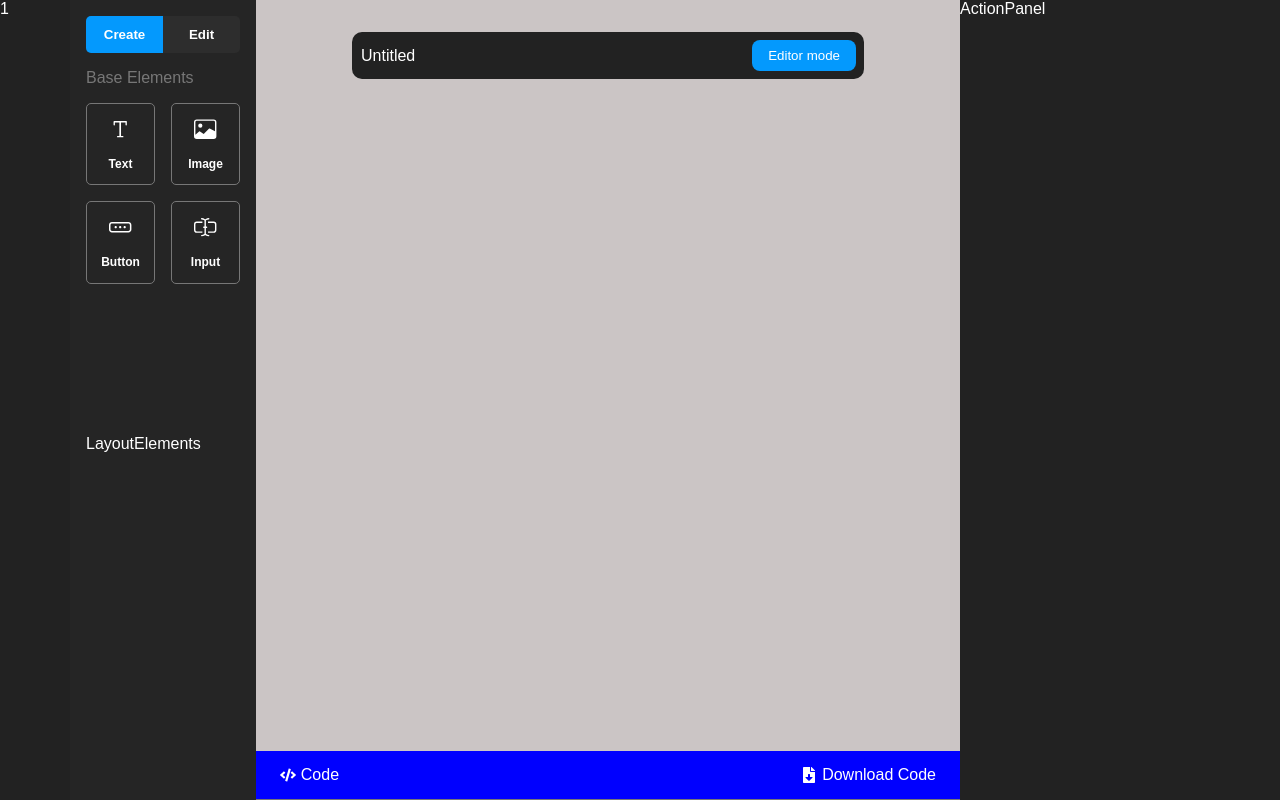
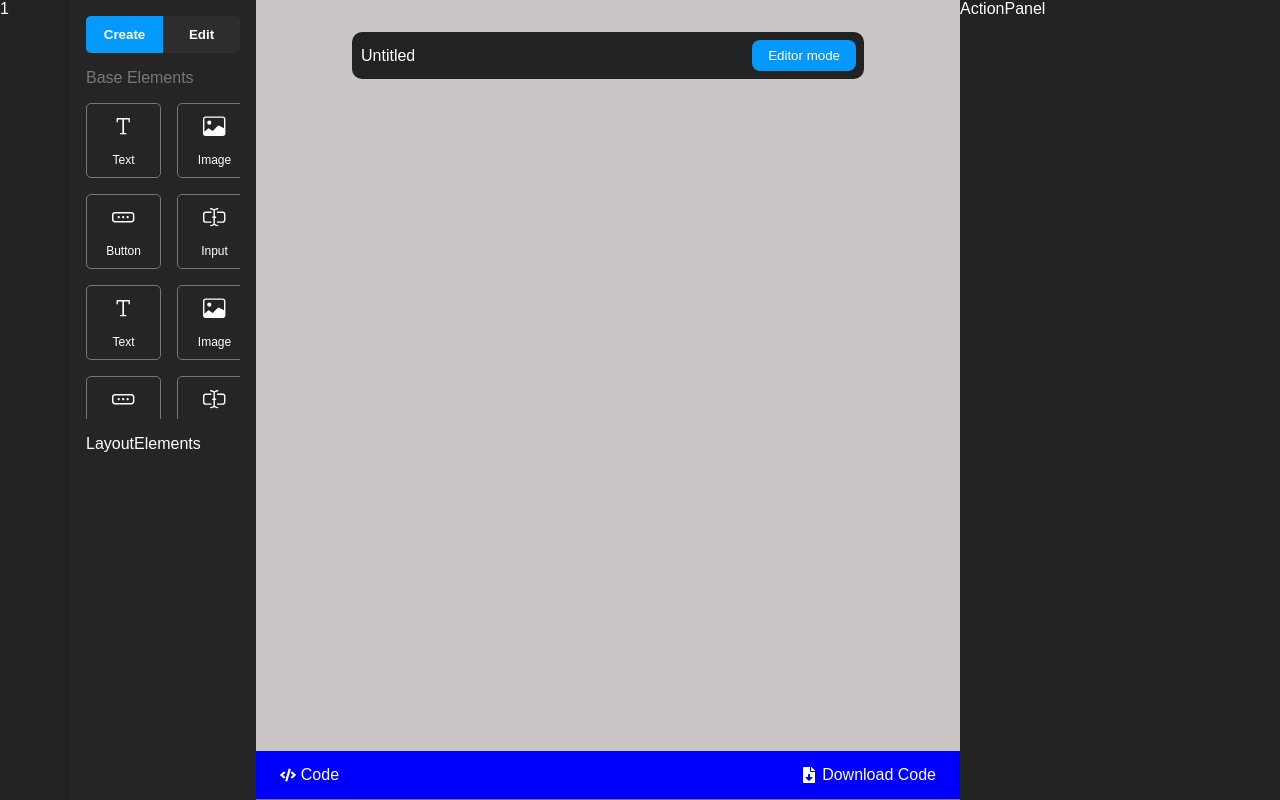
Before and after one commit to zenith-noble01/MotionGround, a React (Vite) app in the folder client/: page /playground in a window 1280 px wide. Built offline with nearby package versions, Linux system fonts and the light colour scheme; a web font is replaced by a local one.

Commit message:
added the scrollbar to the base__element > base__content

```diff
--- a/client/src/components/BaseElements.jsx
+++ b/client/src/components/BaseElements.jsx
@@ -10,8 +10,8 @@ const BaseElements = () => {
           <p>Base Elements</p>
         </div>
         <div className="base__content">
-          {baseElements.map((el) => (
-            <div className="base">
+          {baseElements.map((el, index) => (
+            <div className="base" key={index}>
               <el.icon />
               {el.name}
             </div>
--- a/client/src/constants/index.js
+++ b/client/src/constants/index.js
@@ -73,4 +73,20 @@ export const baseElements = [
         name: "input",
         icon: BsInputCursorText
     },
+    {
+        name: "text",
+        icon: RxText
+    },
+    {
+        name: "image",
+        icon: BsImage
+    },
+    {
+        name: "button",
+        icon: RxButton
+    },
+    {
+        name: "input",
+        icon: BsInputCursorText
+    },
 ]
--- a/client/src/styles/baseelements.scss
+++ b/client/src/styles/baseelements.scss
@@ -3,6 +3,7 @@
 
 .base__elements {
   padding-top: 1rem;
+  height: 50%;
 
   .base__container {
     width: 100%;
@@ -20,17 +21,41 @@
       display: grid;
       grid-template-columns: 1fr 1fr;
       gap: 1rem;
+      flex: 1;
+      overflow-y: auto;
+      padding-right: 0.3rem;
+
+      &::-webkit-scrollbar {
+        width: 10px;
+        height: 10px;
+      }
+
+      &::-webkit-scrollbar-thumb {
+        background-color: $p-neutral;
+        border-radius: 5px;
+        transition: $trans;
+
+        &:hover {
+          background-color: #420c0c;
+        }
+      }
+
+      &::-webkit-scrollbar-track {
+        background-color: none;
+        border-radius: 5px;
+        box-shadow: inset 0 0 5px rgba(0, 0, 0, 0.1);
+      }
 
       .base {
-        width: 100%;
-        height: 82.0968px;
+        width: 75px;
+        height: 75px;
         @include flexDirection(column);
         gap: 1rem;
         @include flexCenter;
         border: 1px solid $p-neutral;
         border-radius: 5px;
         text-transform: capitalize;
-        font-weight: bold;
+        font-weight: 500;
         font-size: 12px;
         cursor: pointer;
         transition: $trans;
```
